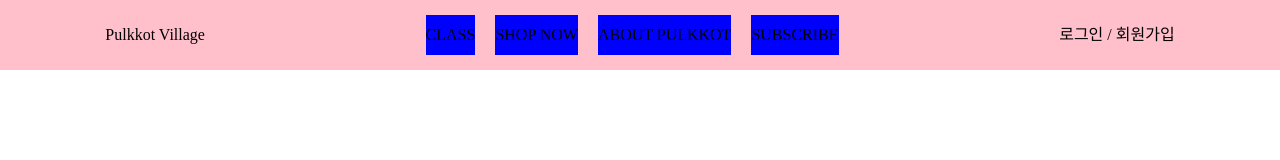
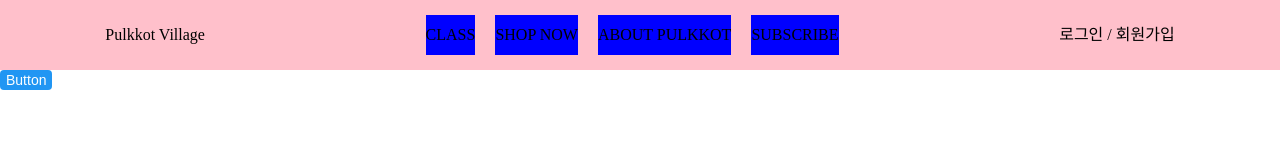
Before and after one commit to pulkkot/pulkkot_village, a React (Create React App) app in the folder frontend/: page / in a window 1280 px wide. Shown: the top 160 px of the page. Built offline with nearby package versions, Linux system fonts and the light colour scheme.

Commit message:
feat: create a Button component

```diff
--- a/frontend/src/App.tsx
+++ b/frontend/src/App.tsx
@@ -1,12 +1,14 @@
 import MainPage from "pages/MainPage";
+import { ThemeProvider } from "styled-components";
 import GlobalStyles from "styles/GlobalStyles";
+import theme from "styles/theme";
 
 function App() {
   return (
-    <div>
+    <ThemeProvider theme={theme}>
       <GlobalStyles />
       <MainPage />
-    </div>
+    </ThemeProvider>
   );
 }
 
--- a/frontend/src/components/MenuList.tsx
+++ b/frontend/src/components/MenuList.tsx
@@ -6,7 +6,7 @@ function MenuList() {
   return (
     <MenuListContainer>
       {menuList.map((item: string) => (
-        <MenuItem itemTitle={item}></MenuItem>
+        <MenuItem key={`menu_list_item_${item}`} itemTitle={item}></MenuItem>
       ))}
     </MenuListContainer>
   );
--- /dev/null
+++ b/frontend/src/components/common/Button.tsx
@@ -0,0 +1,65 @@
+import React from "react";
+import styled, { css } from "styled-components";
+
+interface IStyledButton {
+  variant?: "primary" | "secondary";
+  width?: string;
+  height?: string;
+}
+
+interface IButton
+  extends React.ButtonHTMLAttributes<HTMLButtonElement>,
+    IStyledButton {
+  children: React.ReactNode;
+}
+
+function Button({
+  variant = "primary",
+  width,
+  height = "20px",
+  children,
+  ...rest
+}: IButton) {
+  return (
+    <StyledButton variant={variant} width={width} height={height} {...rest}>
+      {children}
+    </StyledButton>
+  );
+}
+
+export default Button;
+
+const StyledButton = styled.button<IStyledButton>`
+  width: ${({ width }) => width};
+  height: ${({ height }) => height};
+  border-radius: 4px;
+  font-size: ${({ theme }) => theme.fontSize.text}px;
+  box-sizing: border-box;
+  transition: 0.15s ease-in-out;
+  ${({ variant }) => {
+    switch (variant) {
+      case "primary":
+        return css`
+          background-color: ${({ theme }) => theme.colors.primary};
+          color: ${({ theme }) => theme.colors.white};
+          border: none;
+          &:hover {
+            background-color: #0b5ed7;
+          }
+        `;
+      case "secondary":
+        return css`
+          background-color: ${({ theme }) => theme.colors.white};
+          color: ${({ theme }) => theme.colors.primary};
+          border: 1px solid ${({ theme }) => theme.colors.primary};
+          &:hover {
+            background-color: ${({ theme }) => theme.colors.primary};
+            color: ${({ theme }) => theme.colors.white};
+          }
+        `;
+    }
+  }};
+  &:first-of-type {
+    margin-right: 8px;
+  }
+`;
--- a/frontend/src/pages/MainPage.tsx
+++ b/frontend/src/pages/MainPage.tsx
@@ -1,9 +1,11 @@
+import Button from "components/common/Button";
 import Header from "components/Header";
 
 function MainPage() {
   return (
     <div>
       <Header />
+      <Button> Button </Button>
     </div>
   );
 }
--- a/frontend/src/styles/theme.ts
+++ b/frontend/src/styles/theme.ts
@@ -5,7 +5,6 @@ const colors = {
   primary: "#2196F3",
   white: "#ffffff",
   black: "#000000",
-  buttonOrange: "#FFA000",
   dateText: "#939FA5",
   grayText: "#323D45",
   border: "#E5E5E5",
@@ -19,7 +18,7 @@ const fontSize = {
 };
 
 export type ColorTypes = typeof colors;
-export type fontSize = typeof fontSize;
+export type FontSizeTypes = typeof fontSize;
 
 const theme: DefaultTheme = {
   colors,
```
